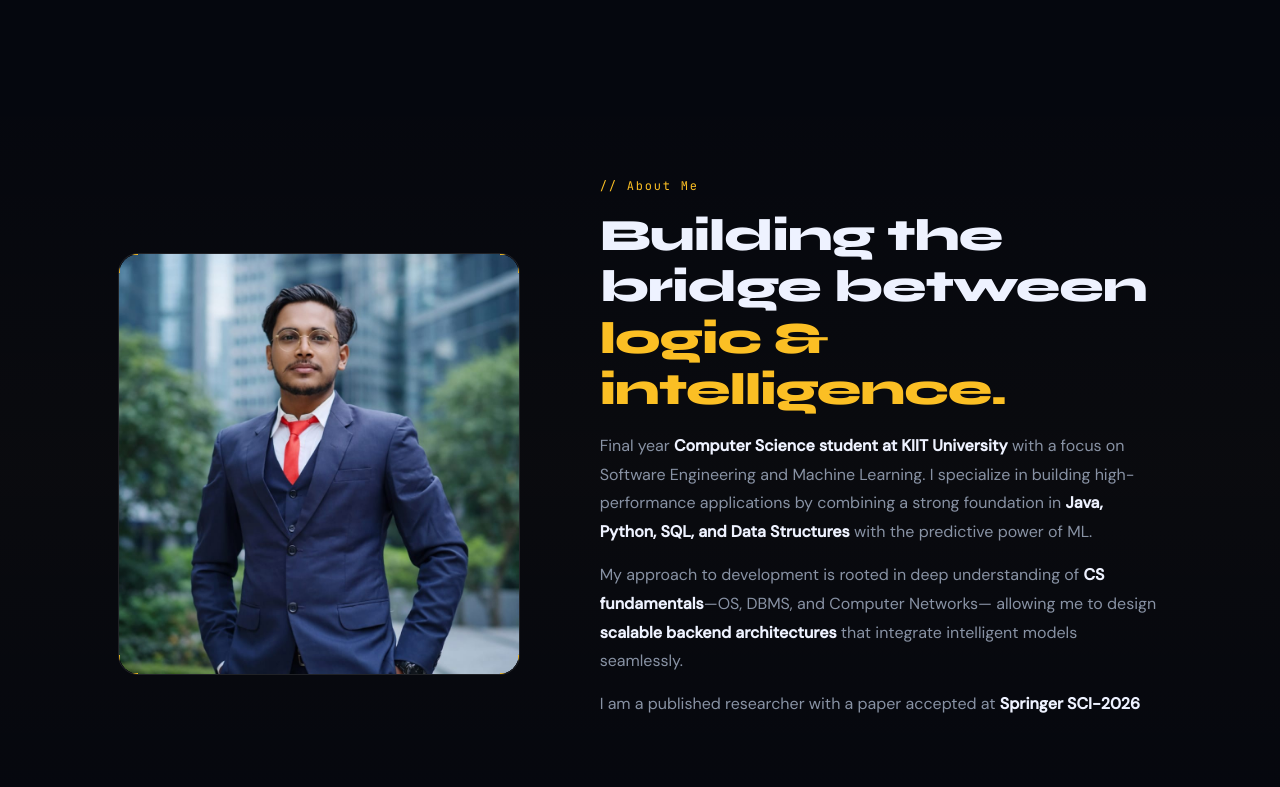
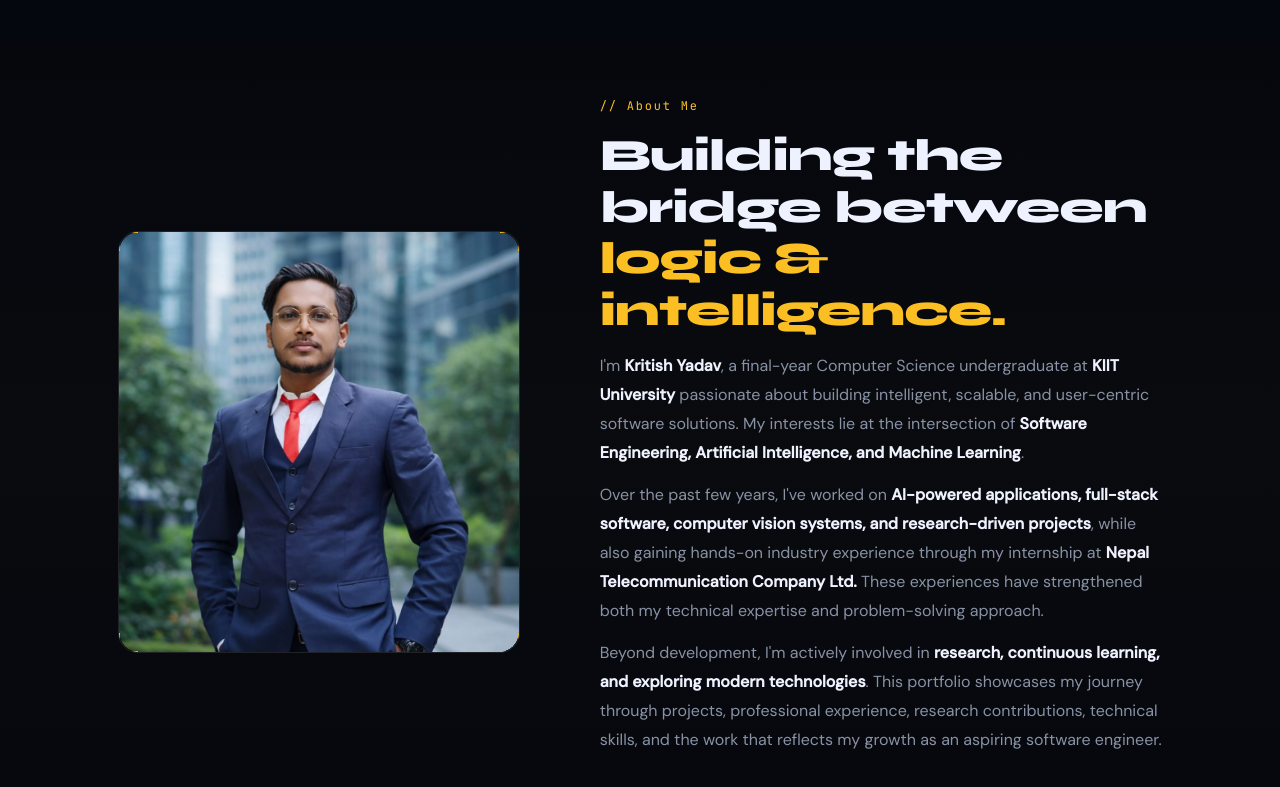
Before and after one commit to kritish3228/kritish-portfolio, a plain HTML site: page index.html in a window 1280 px wide. Shown: the part 803-1590 px from the top of the page. Drawn offline with Linux system fonts and the light colour scheme.

Commit message:
Add professional experience section and improve portfolio

```diff
--- a/index.html
+++ b/index.html
@@ -5,7 +5,7 @@
   <meta name="viewport" content="width=device-width, initial-scale=1.0" />
   <title>Kritish Yadav — Software Developer & ML Researcher</title>
   <meta name="description" content="Portfolio of Kritish Yadav — B.Tech CS student at KIIT University. Software Engineer, ML Enthusiast, and published Springer researcher." />
-  <link rel="icon" href="Favicon.png" type="image/png" />
+ <link rel="icon" type="image/png" href="assets/icons/favicon.png">
   <link rel="preconnect" href="https://fonts.googleapis.com" />
   <link rel="preconnect" href="https://fonts.gstatic.com" crossorigin />
   <link href="https://fonts.googleapis.com/css2?family=Syne:wght@400;600;700;800&family=DM+Sans:ital,opsz,wght@0,9..40,300;0,9..40,400;0,9..40,500;1,9..40,300&family=JetBrains+Mono:wght@400;500&display=swap" rel="stylesheet" />
@@ -63,9 +63,9 @@
           <span class="name-1">Kritish</span>
           <span class="name-2">Yadav.</span>
         </h1>
-        <p class="hero-role reveal" style="--delay:0.1s">Software Developer &amp; ML Enthusiast</p>
+       <!--<p class="hero-role reveal" style="--delay:0.1s">Software Developer &amp; ML Enthusiast</p> -->
         <p class="hero-desc reveal" style="--delay:0.15s">
-          Final year Computer Science student at KIIT University specializing in Software Engineering and Machine Learning. I build scalable, data-driven solutions with a published research paper accepted at Springer SCI-2026.
+         Building intelligent software that transforms ideas into real-world solutions.
         </p>
         <div class="hero-actions reveal" style="--delay:0.2s">
           <button class="btn-primary" onclick="scrollToSection('projects')">View Projects</button>
@@ -157,29 +157,30 @@
           Building the bridge between<br/>
           <span class="acc">logic &amp; intelligence.</span>
         </h2>
+<div class="about-text">
 
-        <div class="about-text">
   <p>
-            Final year <strong>Computer Science student at KIIT University</strong>
-            with a focus on Software Engineering and Machine Learning.
-            I specialize in building high-performance applications by combining
-            a strong foundation in
-            <strong>Java, Python, SQL, and Data Structures</strong>
-            with the predictive power of ML.
+    I'm <strong>Kritish Yadav</strong>, a final-year Computer Science undergraduate at
+    <strong>KIIT University</strong> passionate about building intelligent, scalable, and
+    user-centric software solutions. My interests lie at the intersection of
+    <strong>Software Engineering, Artificial Intelligence, and Machine Learning</strong>.
   </p>
 
   <p>
-            My approach to development is rooted in deep understanding of
-            <strong>CS fundamentals</strong>—OS, DBMS, and Computer Networks—
-            allowing me to design
-            <strong>scalable backend architectures</strong>
-            that integrate intelligent models seamlessly.
+    Over the past few years, I've worked on <strong>AI-powered applications, full-stack
+    software, computer vision systems, and research-driven projects</strong>, while also
+    gaining hands-on industry experience through my internship at
+    <strong>Nepal Telecommunication Company Ltd.</strong> These experiences have strengthened
+    both my technical expertise and problem-solving approach.
   </p>
 
   <p>
-            I am a published researcher with a paper accepted at
-            <strong>Springer SCI-2026</strong>
+    Beyond development, I'm actively involved in <strong>research, continuous learning, and
+    exploring modern technologies</strong>. This portfolio showcases my journey through
+    projects, professional experience, research contributions, technical skills, and the
+    work that reflects my growth as an aspiring software engineer.
   </p>
+
 </div>
 
       </div>
```
Also changed, not shown: README.md, assets/icons/favicon.png (renamed from favicon.png). Lines whose indentation alone changed are shown as unchanged.
